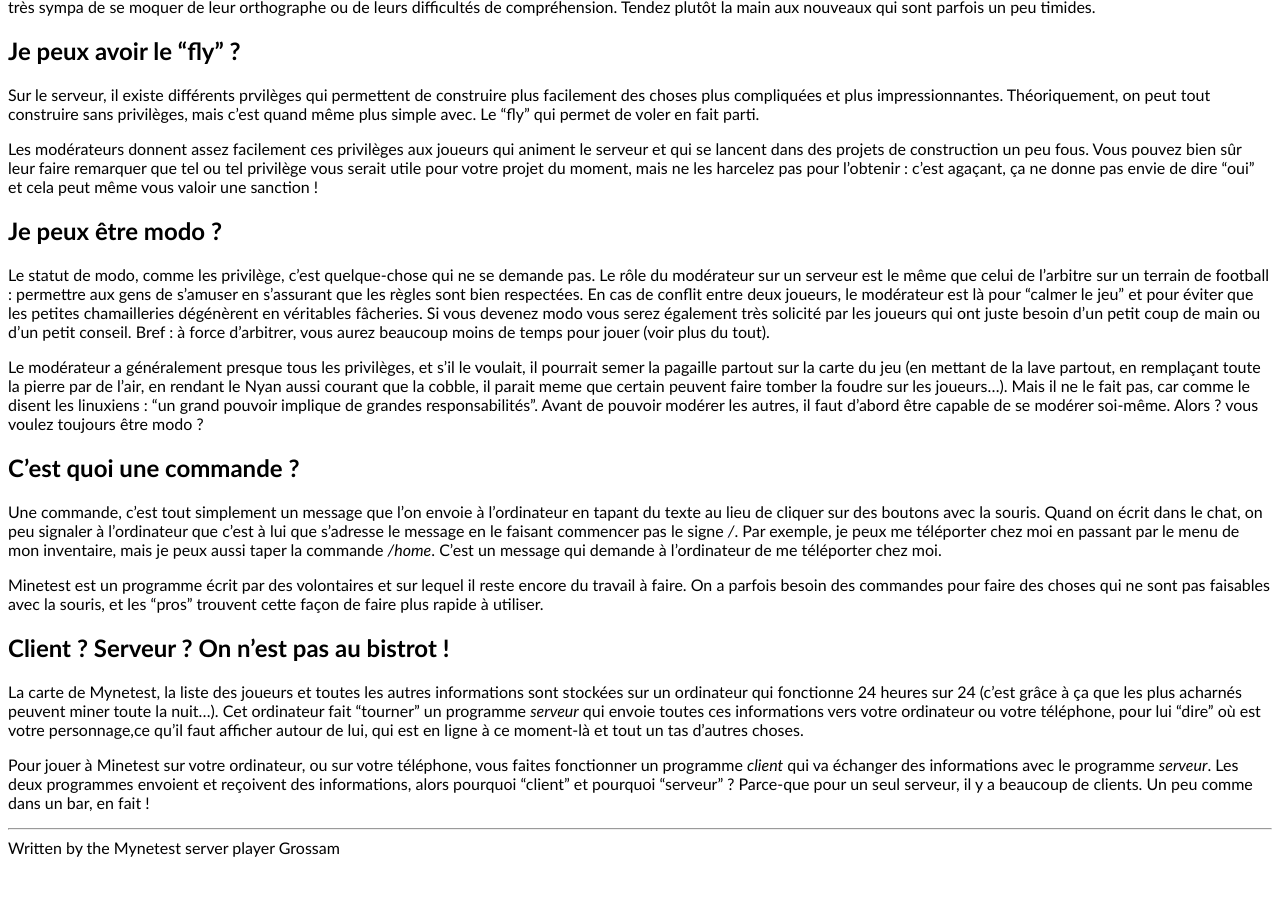
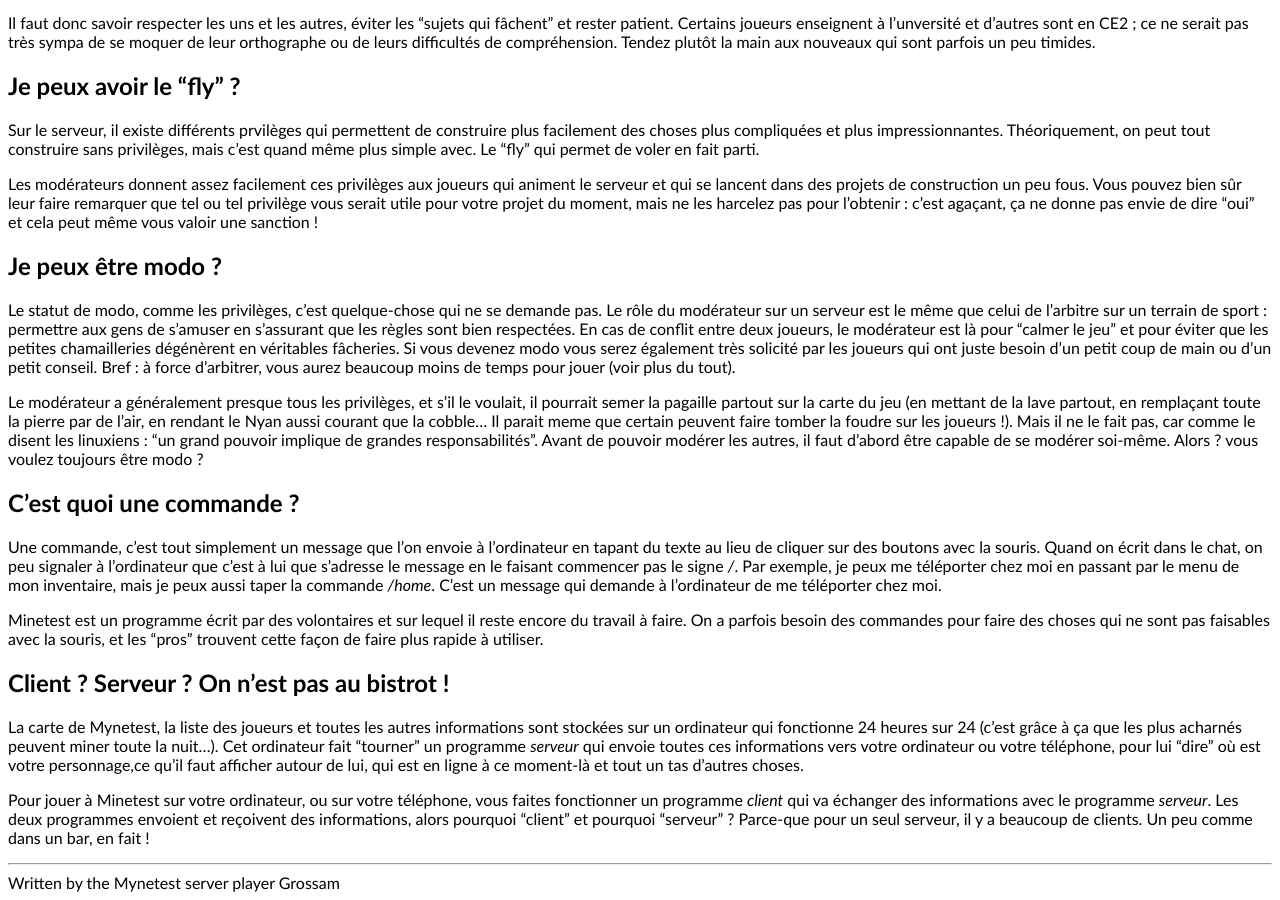
Before and after one commit to MT-Eurythmia/Eurythmia-website, a Jekyll site: the page built from faq_minetest.md, in a window 1280 px wide and 900 px high, scrolled down 12194 px. Built offline with Jekyll 4.4.1, drawn with Linux system fonts in a browser that asks for light colours; before the commit the page ends 13059 px from its top, so only the background shows below that; some of the changed text lies outside the part shown.

Commit message:
Intégration des modif de Matthieu

```diff
--- a/faq_minetest.md
+++ b/faq_minetest.md
@@ -227,7 +234,7 @@
 
 Vous remarquerez enfin un petit point rouge en haut à droite : il indique que votre machine n'est pas prête à fonctionner : elle utilise le coffre placé en dessous d'elle comme un réservoir dans lequel elle va "pomper" les objets à vendre. Mettez des cristaux de mese dans ce coffre et revenez au menu de configuration de la machine : le rond doit maintenant être vert. Quand il n'y a plus de cristaux dans le coffre, la machine s'arrête.
 
-Pour acheter dans une machine qui appartient à quelqu'un d'autre, cliquez sur le bouton Buy.
+Pour acheter dans une machine qui appartient à quelqu'un d'autre, cliquez sur le bouton *Buy*.
 
 **Les Depositing Machines sont des "machines à acheter". Elles se configurent exactement comme les vending machines, mais votre coffre devra contenir des lingots d'or qui permettront le paiement. Quand elle n'aura plus de lingots, ou quand le coffre sera rempli pas les objets recherchés, la machine ne pourra plus acheter. Pour vendre, cliquez sur Sell**
 
@@ -256,7 +263,7 @@
 **Quand vous ajoutez une cabine à un réseau, celle-ci n'est pas automatiquement détectée par les autres cabines de ce réseau.** La nouvelle cabine n'apparaîtra donc pas dans la liste des destinations porposées par les autre cabines. Il faut donc mettre à jour ces autres cabines : pour cela, frappez-les en faisant un clic gauche. Comme avec les machines à café, il faut taper sur les travelnets pour les faire marcher :-)
 
 
-
+<!--- ************************************* -->
 
 ![sep](images/sep.png "sep")
 
@@ -304,9 +311,9 @@
 
 ## Je peux être modo ?
 
-Le statut de modo, comme les privilège, c'est quelque-chose qui ne se demande pas. Le rôle du modérateur sur un serveur est le même que celui de l'arbitre sur un terrain de football : permettre aux gens de s'amuser en s'assurant que les règles sont bien respectées. En cas de conflit entre deux joueurs, le modérateur est là pour "calmer le jeu" et pour éviter que les petites chamailleries dégénèrent en véritables fâcheries. Si vous devenez modo vous serez également très solicité par les joueurs qui ont juste besoin d'un petit coup de main ou d'un petit conseil. Bref : à force d'arbitrer, vous aurez beaucoup moins de temps pour jouer (voir plus du tout).
+Le statut de modo, comme les privilèges, c'est quelque-chose qui ne se demande pas. Le rôle du modérateur sur un serveur est le même que celui de l'arbitre sur un terrain de sport : permettre aux gens de s'amuser en s'assurant que les règles sont bien respectées. En cas de conflit entre deux joueurs, le modérateur est là pour "calmer le jeu" et pour éviter que les petites chamailleries dégénèrent en véritables fâcheries. Si vous devenez modo vous serez également très solicité par les joueurs qui ont juste besoin d'un petit coup de main ou d'un petit conseil. Bref : à force d'arbitrer, vous aurez beaucoup moins de temps pour jouer (voir plus du tout).
 
-Le modérateur a généralement presque tous les privilèges, et s'il le voulait, il pourrait semer la pagaille partout sur la carte du jeu (en mettant de la lave partout, en remplaçant toute la pierre par de l'air, en rendant le Nyan aussi courant que la cobble, il parait meme que certain peuvent faire tomber la foudre sur les joueurs...). Mais il ne le fait pas, car comme le disent les linuxiens : "un grand pouvoir implique de grandes responsabilités". Avant de pouvoir modérer les autres, il faut d'abord être capable de se modérer soi-même. Alors ? vous voulez toujours être modo ?
+Le modérateur a généralement presque tous les privilèges, et s'il le voulait, il pourrait semer la pagaille partout sur la carte du jeu (en mettant de la lave partout, en remplaçant toute la pierre par de l'air, en rendant le Nyan aussi courant que la cobble… Il parait meme que certain peuvent faire tomber la foudre sur les joueurs !). Mais il ne le fait pas, car comme le disent les linuxiens : "un grand pouvoir implique de grandes responsabilités". Avant de pouvoir modérer les autres, il faut d'abord être capable de se modérer soi-même. Alors ? vous voulez toujours être modo ?
 
 ## C'est quoi une commande ?
 
```
Also changed, not shown: other parts of faq_minetest.md (+11 -4 lines), premiers_pas.md (+1 -1 lines), 2 other files.
